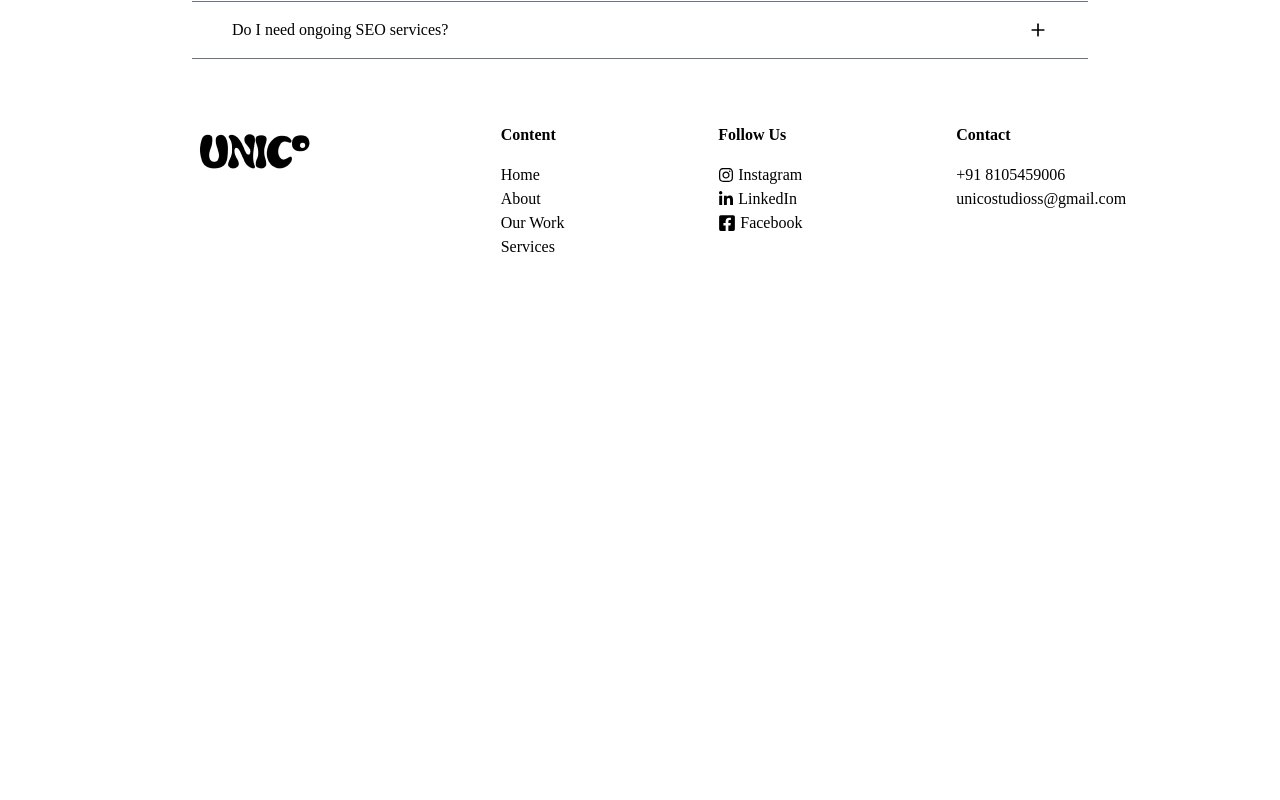
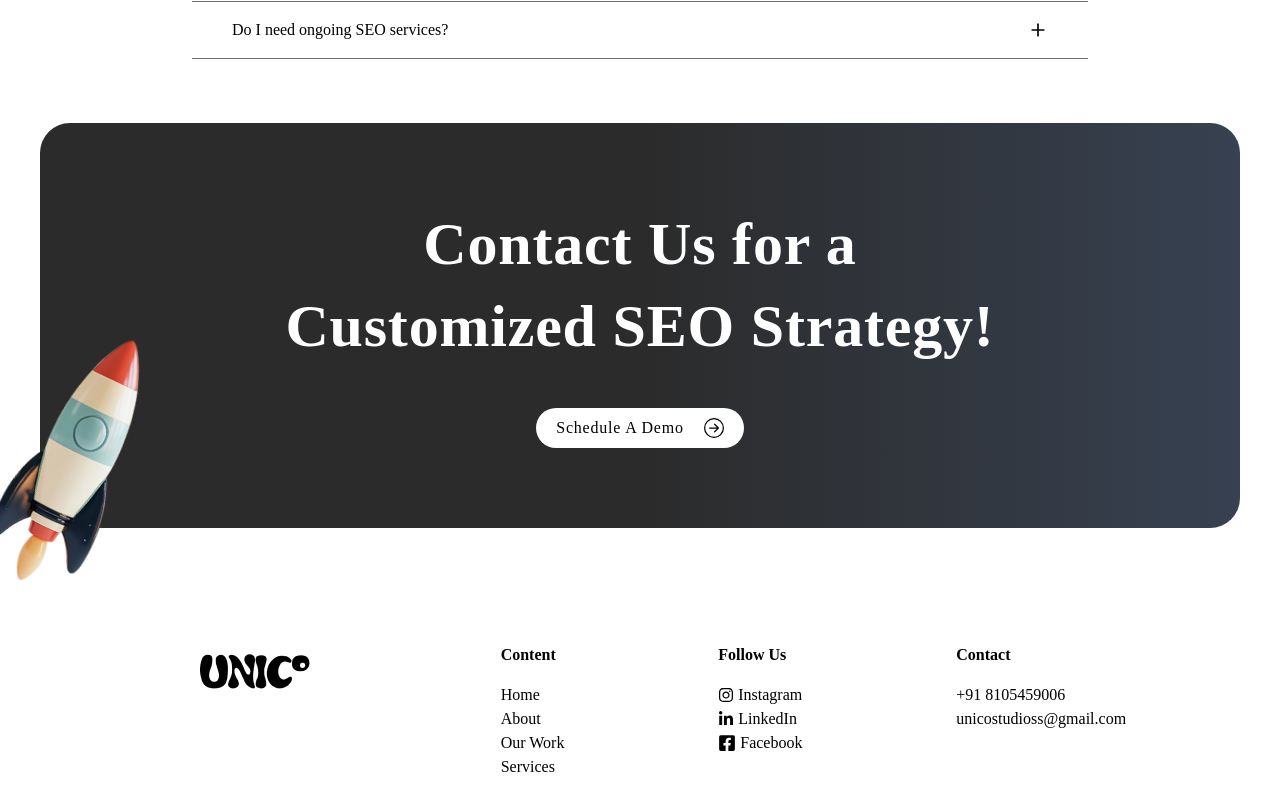
Before and after one commit to soni-naveen/Frontend-Assignment, a React (Vite) app: page /services in a window 1280 px wide. Shown: the part 2340-3140 px from the top of the page. Before the commit the page ends 2639 px from the top, so only its background shows below. Built offline with nearby package versions, Linux system fonts and the light colour scheme.

Commit message:
service page completed

```diff
--- a/src/pages/Services.jsx
+++ b/src/pages/Services.jsx
@@ -7,6 +7,7 @@ import strategies from "../assets/strategies.png";
 import success from "../assets/success.png";
 import reporting from "../assets/tranparentreporting.png";
 import FAQ from "../components/FAQ";
+import rocket from "../assets/rocket.png";
 
 export default function Services() {
   return (
@@ -125,8 +126,23 @@ export default function Services() {
       </section>
       <div className="h-[0.5px] bg-gray-500"></div>
       {/* FAQ's */}
+      <section className="mb-10">
+        <FAQ />
+      </section>
+      {/* Contact Us  */}
       <section>
-        <FAQ />
+        <div className="bg-gradient-to-r from-default via-default to-gray-700 to-97% rounded-[30px] flex flex-col items-center space-y-10 py-20 tracking-wider -mb-[300px]">
+          <h1 className="text-6xl text-center font-extrabold text-white leading-snug">
+            Contact Us for a <br /> Customized SEO Strategy!
+          </h1>
+          <button className="bg-white flex gap-5 w-fit items-center px-5 py-2 rounded-full">
+            Schedule A Demo
+            <BsArrowRightCircle className="text-xl" />
+          </button>
+        </div>
+        <div className="relative top-10 -left-28">
+          <img src={rocket} alt="rocket" className="relative" />
+        </div>
       </section>
     </div>
   );
```
Also changed, not shown: src/assets/rocket.png (added), vercel.json (added).
